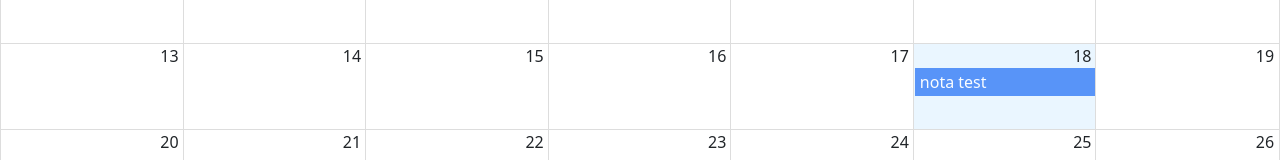
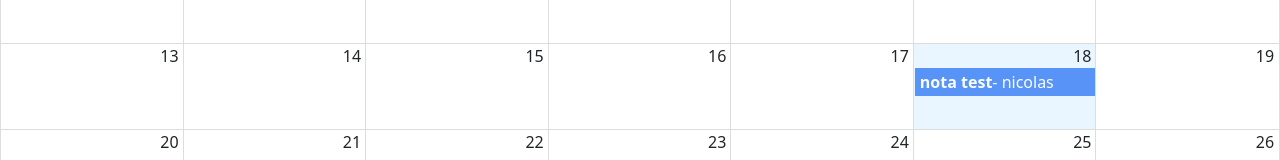
Before and after one commit to nicolasjrz/React-De-cero-a-experto, a React (Vite) app in the folder 10-calendar/: page / in a window 1280 px wide. Shown: the part 278-438 px from the top of the page. Built offline with nearby package versions, Linux system fonts and the light colour scheme.

Commit message:
add component calendarEvent

```diff
--- a/10-calendar/src/calendar/pages/CalendarPage.jsx
+++ b/10-calendar/src/calendar/pages/CalendarPage.jsx
@@ -6,6 +6,7 @@
 import { addHours } from "date-fns";
 import { localizer } from "../../helpers/calendarLocalizer";
 import { getMessagesES } from "../../helpers/getMessages";
+import { CalendarEvent } from "./components/CalendarEvent";
 
 const events = [
   {
@@ -22,9 +23,7 @@
 ];
 
 export const CalendarPage = () => {
-  const eventStyleGetter = (event, stsart, end, isSelected) => {
-    console.log({ event, stsart, end, isSelected });
-
+  const eventStyleGetter = (event, start, end, isSelected) => {
     const style = {
       backgroundColor: "#347cf7",
       borderRadius: "0px",
@@ -48,6 +47,7 @@
         style={{ height: 500 }}
         messages={getMessagesES()}
         eventPropGetter={eventStyleGetter}
+        components={{ event: CalendarEvent }}
       />
     </>
   );
--- /dev/null
+++ b/10-calendar/src/calendar/pages/components/CalendarEvent.jsx
@@ -0,0 +1,12 @@
+import React from "react";
+
+export const CalendarEvent = ({ event }) => {
+  const { title, user } = event;
+
+  return (
+    <>
+      <strong>{title}</strong>
+      <span>- {user.name}</span>
+    </>
+  );
+};
```
